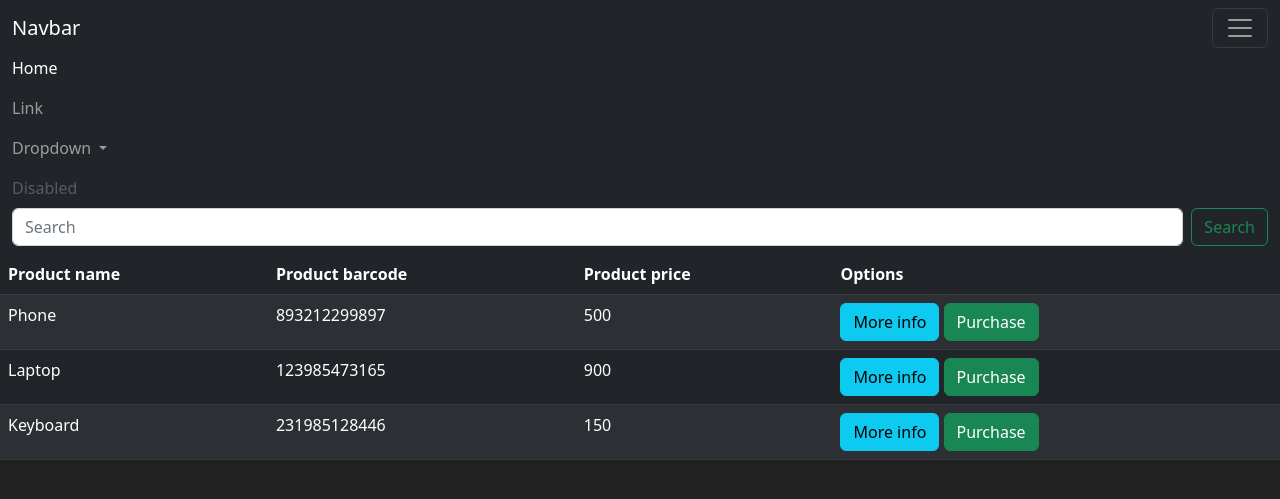
After one commit to Tanimou/E-commerce-flask, a Flask app: page /market in a window 1280 px wide, after a click that opens the changed part. The commit adds this page. Shown: the top 499 px of the page. Run offline with Flask 2, Linux system fonts and the light colour scheme.

Commit message:
Template inheritance in flask

```diff
--- a/market.py
+++ b/market.py
@@ -9,7 +9,8 @@ def home_page():
     return render_template("home.html")
 
 @app.route("/market/<name>")
-def market(name):
+@app.route("/market")
+def market():
     items=[{'id':1,'name':'Phone','barcode':'893212299897','price':500},
            {'id':2,'name':'Laptop','barcode':'123985473165','price':900},
            {'id':3,'name':'Keyboard','barcode':'231985128446','price':150}]
--- /dev/null
+++ b/templates/base.html
@@ -0,0 +1,64 @@
+<!DOCTYPE html>
+<html lang="en">
+<head>
+    <meta charset="UTF-8">
+    <meta http-equiv="X-UA-Compatible" content="IE=edge">
+    <meta name="viewport" content="width=device-width, initial-scale=1.0">
+     <link href="https://cdn.jsdelivr.net/npm/bootstrap@5.2.2/dist/css/bootstrap.min.css" rel="stylesheet" integrity="sha384-Zenh87qX5JnK2Jl0vWa8Ck2rdkQ2Bzep5IDxbcnCeuOxjzrPF/et3URy9Bv1WTRi" crossorigin="anonymous">
+    <title>{% block title %}{% endblock title %}</title>
+</head>
+<body>
+    <nav class="navbar navbar-dark bg-dark">
+        <div class="container-fluid">
+            <a class="navbar-brand" href="#">Navbar</a>
+            <button class="navbar-toggler" type="button" data-bs-toggle="collapse"
+                data-bs-target="#navbarSupportedContent" aria-controls="navbarSupportedContent" aria-expanded="false"
+                aria-label="Toggle navigation">
+                <span class="navbar-toggler-icon"></span>
+            </button>
+            <div class="collapse navbar-collapse" id="navbarSupportedContent">
+                <ul class="navbar-nav me-auto mb-2 mb-lg-0">
+                    <li class="nav-item">
+                        <a class="nav-link active" aria-current="page" href="#">Home</a>
+                    </li>
+                    <li class="nav-item">
+                        <a class="nav-link" href="#">Link</a>
+                    </li>
+                    <li class="nav-item dropdown">
+                        <a class="nav-link dropdown-toggle" href="#" role="button" data-bs-toggle="dropdown"
+                            aria-expanded="false">
+                            Dropdown
+                        </a>
+                        <ul class="dropdown-menu">
+                            <li><a class="dropdown-item" href="#">Action</a></li>
+                            <li><a class="dropdown-item" href="#">Another action</a></li>
+                            <li>
+                                <hr class="dropdown-divider">
+                            </li>
+                            <li><a class="dropdown-item" href="#">Something else here</a></li>
+                        </ul>
+                    </li>
+                    <li class="nav-item">
+                        <a class="nav-link disabled">Disabled</a>
+                    </li>
+                </ul>
+                <form class="d-flex" role="search">
+                    <input class="form-control me-2" type="search" placeholder="Search" aria-label="Search">
+                    <button class="btn btn-outline-success" type="submit">Search</button>
+                </form>
+            </div>
+        </div>
+    </nav>
+    {% block content %}
+
+    {% endblock content %}
+      <script src="https://cdn.jsdelivr.net/npm/bootstrap@5.2.2/dist/js/bootstrap.bundle.min.js" integrity="sha384-OERcA2EqjJCMA+/3y+gxIOqMEjwtxJY7qPCqsdltbNJuaOe923+mo//f6V8Qbsw3" crossorigin="anonymous"></script>
+</body>
+<style>
+    body{
+        background-color: #212121;
+        color:white;
+    }
+
+</style>
+</html>
--- a/templates/market.html
+++ b/templates/market.html
@@ -1,59 +1,10 @@
-<!DOCTYPE html>
-<html lang="en">
+{% extends 'base.html' %}
+{% block title %}
+Marketplace
 
-<head>
-    <meta charset="UTF-8">
-    <meta http-equiv="X-UA-Compatible" content="IE=edge">
-    <meta name="viewport" content="width=device-width, initial-scale=1.0">
-    <link href="https://cdn.jsdelivr.net/npm/bootstrap@5.2.2/dist/css/bootstrap.min.css" rel="stylesheet"
-        integrity="sha384-Zenh87qX5JnK2Jl0vWa8Ck2rdkQ2Bzep5IDxbcnCeuOxjzrPF/et3URy9Bv1WTRi" crossorigin="anonymous">
-    <title>Market Page</title>
-</head>
-
-<body>
-    <nav class="navbar navbar-dark bg-dark">
-        <div class="container-fluid">
-            <a class="navbar-brand" href="#">Navbar</a>
-            <button class="navbar-toggler" type="button" data-bs-toggle="collapse"
-                data-bs-target="#navbarSupportedContent" aria-controls="navbarSupportedContent" aria-expanded="false"
-                aria-label="Toggle navigation">
-                <span class="navbar-toggler-icon"></span>
-            </button>
-            <div class="collapse navbar-collapse" id="navbarSupportedContent">
-                <ul class="navbar-nav me-auto mb-2 mb-lg-0">
-                    <li class="nav-item">
-                        <a class="nav-link active" aria-current="page" href="#">Home</a>
-                    </li>
-                    <li class="nav-item">
-                        <a class="nav-link" href="#">Link</a>
-                    </li>
-                    <li class="nav-item dropdown">
-                        <a class="nav-link dropdown-toggle" href="#" role="button" data-bs-toggle="dropdown"
-                            aria-expanded="false">
-                            Dropdown
-                        </a>
-                        <ul class="dropdown-menu">
-                            <li><a class="dropdown-item" href="#">Action</a></li>
-                            <li><a class="dropdown-item" href="#">Another action</a></li>
-                            <li>
-                                <hr class="dropdown-divider">
-                            </li>
-                            <li><a class="dropdown-item" href="#">Something else here</a></li>
-                        </ul>
-                    </li>
-                    <li class="nav-item">
-                        <a class="nav-link disabled">Disabled</a>
-                    </li>
-                </ul>
-                <form class="d-flex" role="search">
-                    <input class="form-control me-2" type="search" placeholder="Search" aria-label="Search">
-                    <button class="btn btn-outline-success" type="submit">Search</button>
-                </form>
-            </div>
-        </div>
-    </nav>
-Market Place
-    <table class="table table-dark table-striped table-hover">
+{% endblock title %}
+{% block content %}
+ <table class="table table-dark table-striped table-hover">
         <thead>
 
             <tr>
@@ -80,15 +31,4 @@ Market Place
 
         </tbody>
     </table>
-    <script src="https://cdn.jsdelivr.net/npm/bootstrap@5.2.2/dist/js/bootstrap.bundle.min.js"
-        integrity="sha384-OERcA2EqjJCMA+/3y+gxIOqMEjwtxJY7qPCqsdltbNJuaOe923+mo//f6V8Qbsw3" crossorigin="anonymous">
-    </script>
-</body>
-<style>
-    body {
-        background-color: #212121;
-        color: white;
-    }
-</style>
-
-</html>
+{% endblock content %}
```
Also changed, not shown: templates/home.html (+6 -64 lines).
